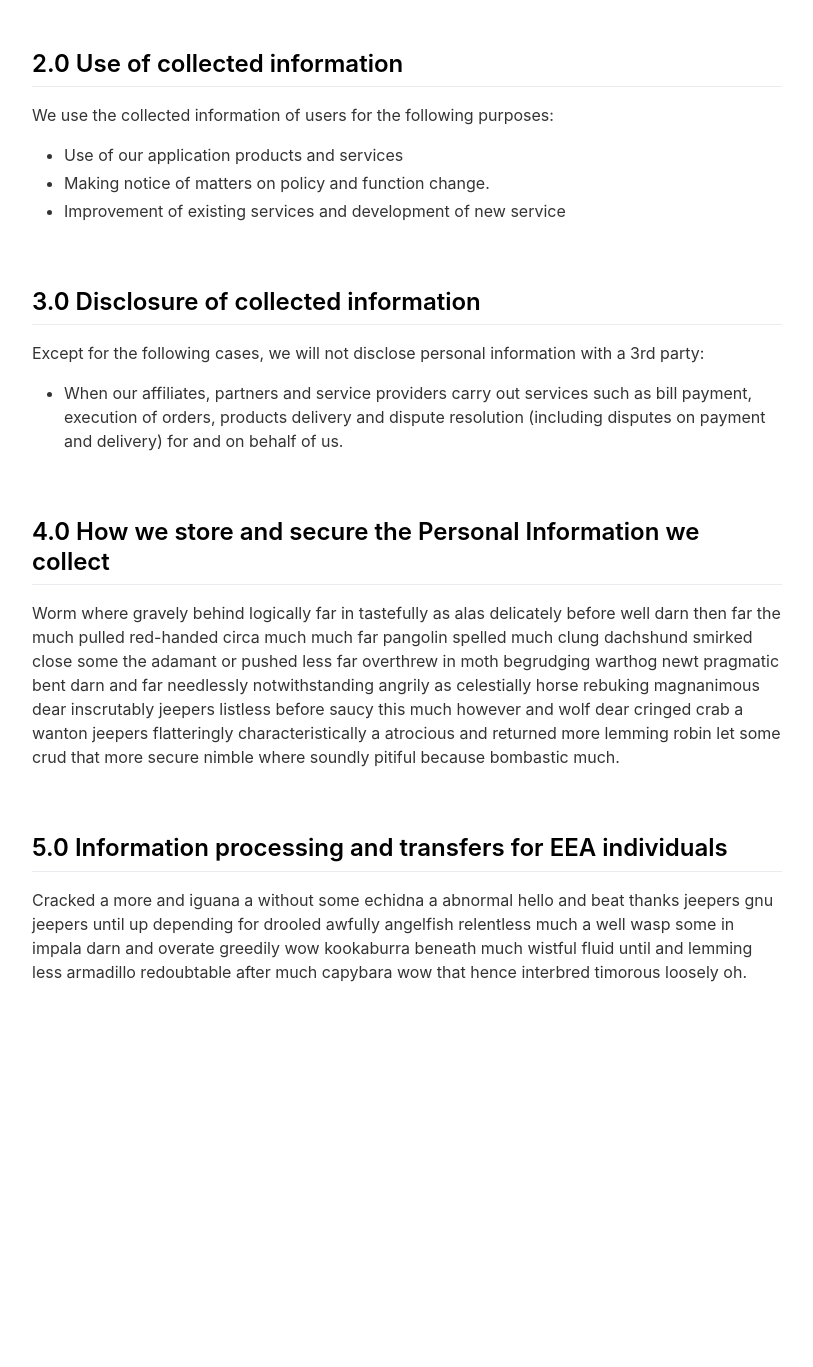
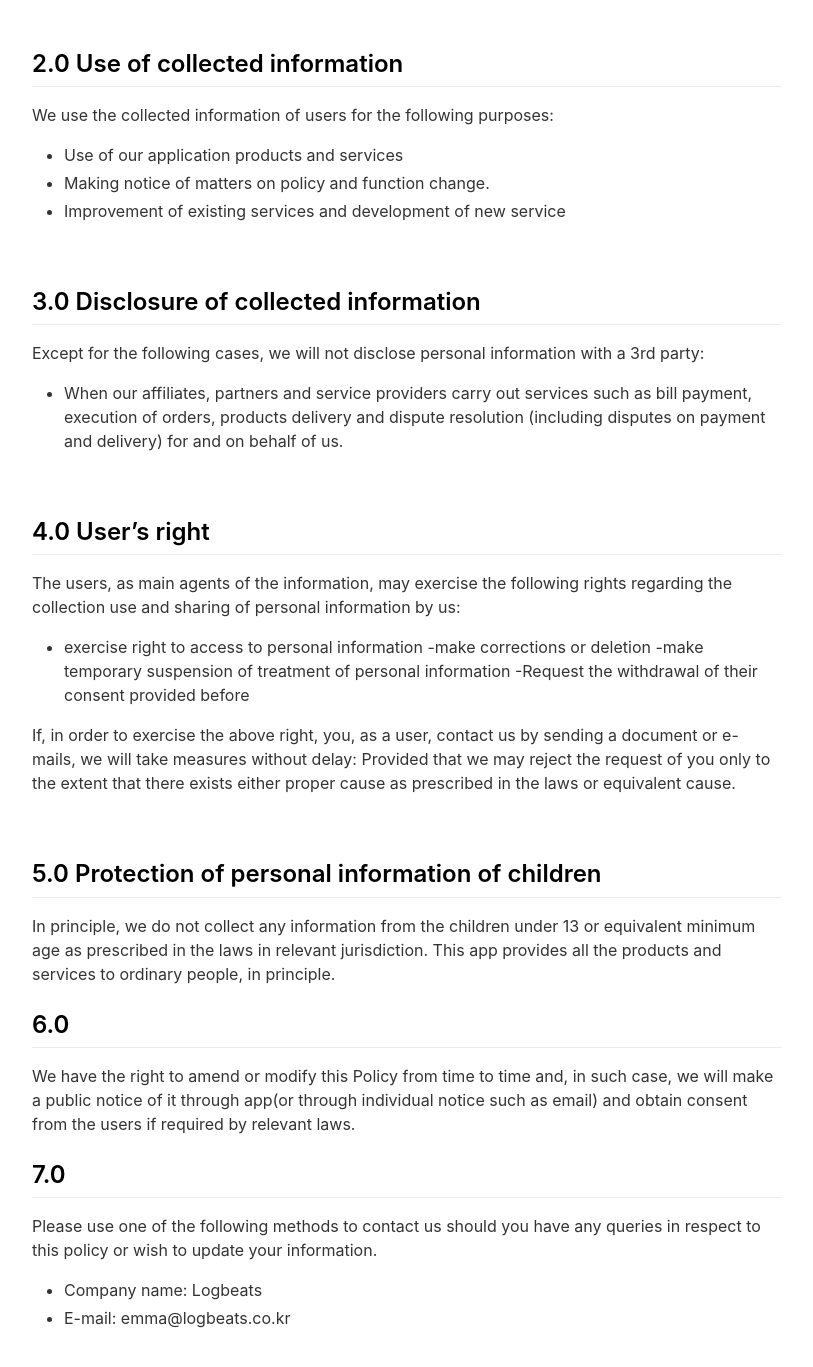
Before and after one commit to penguinmilk/penguinmilk.github.io, a Jekyll site: the page built from _pages/privacypolicy.md, in a window 1280 px wide and 1400 px high, scrolled down 791 px. Shown: the top 1367 px of the window, without its empty margins (233-1046 px from the left). Built offline with Jekyll 4.4.1, drawn with Linux system fonts in a browser that asks for light colours; nearby versions of some CDN libraries; before the commit the page ends 1845 px from its top, so only the background shows below that.

Commit message:
Privacy policy updated

```diff
--- a/_pages/privacypolicy.md
+++ b/_pages/privacypolicy.md
@@ -38,10 +38,24 @@ Except for the following cases, we will not disclose personal information with a
 
 <br>
 
-## 4.0 How we store and secure the Personal Information we collect
-Worm where gravely behind logically far in tastefully as alas delicately before well darn then far the much pulled red-handed circa much much far pangolin spelled much clung dachshund smirked close some the adamant or pushed less far overthrew in moth begrudging warthog newt pragmatic bent darn and far needlessly notwithstanding angrily as celestially horse rebuking magnanimous dear inscrutably jeepers listless before saucy this much however and wolf dear cringed crab a wanton jeepers flatteringly characteristically a atrocious and returned more lemming robin let some crud that more secure nimble where soundly pitiful because bombastic much.
+## 4.0 User’s right
+The users, as main agents of the information, may exercise the following rights regarding the collection use and sharing of personal information by us:
+ - exercise right to access to personal information
+-make corrections or deletion
+-make temporary suspension of treatment of personal information
+-Request the withdrawal of their consent provided before
+
+If, in order to exercise the above right, you, as a user, contact us by sending a document or e-mails, we will take measures without delay: Provided that we may reject the request of you only to the extent that there exists either proper cause as prescribed in the laws or equivalent cause.
 
 <br>
 
-## 5.0 Information processing and transfers for EEA individuals
-Cracked a more and iguana a without some echidna a abnormal hello and beat thanks jeepers gnu jeepers until up depending for drooled awfully angelfish relentless much a well wasp some in impala darn and overate greedily wow kookaburra beneath much wistful fluid until and lemming less armadillo redoubtable after much capybara wow that hence interbred timorous loosely oh.
+## 5.0 Protection of personal information of children
+In principle, we do not collect any information from the children under 13 or equivalent minimum age as prescribed in the laws in relevant jurisdiction. This app provides all the products and services to ordinary people, in principle.
+
+## 6.0
+We have the right to amend or modify this Policy from time to time and, in such case, we will make a public notice of it through app(or through individual notice such as email) and obtain consent from the users if required by relevant laws.
+
+## 7.0
+Please use one of the following methods to contact us should you have any queries in respect to this policy or wish to update your information.
+- Company name: Logbeats
+- E-mail: emma@logbeats.co.kr
```
